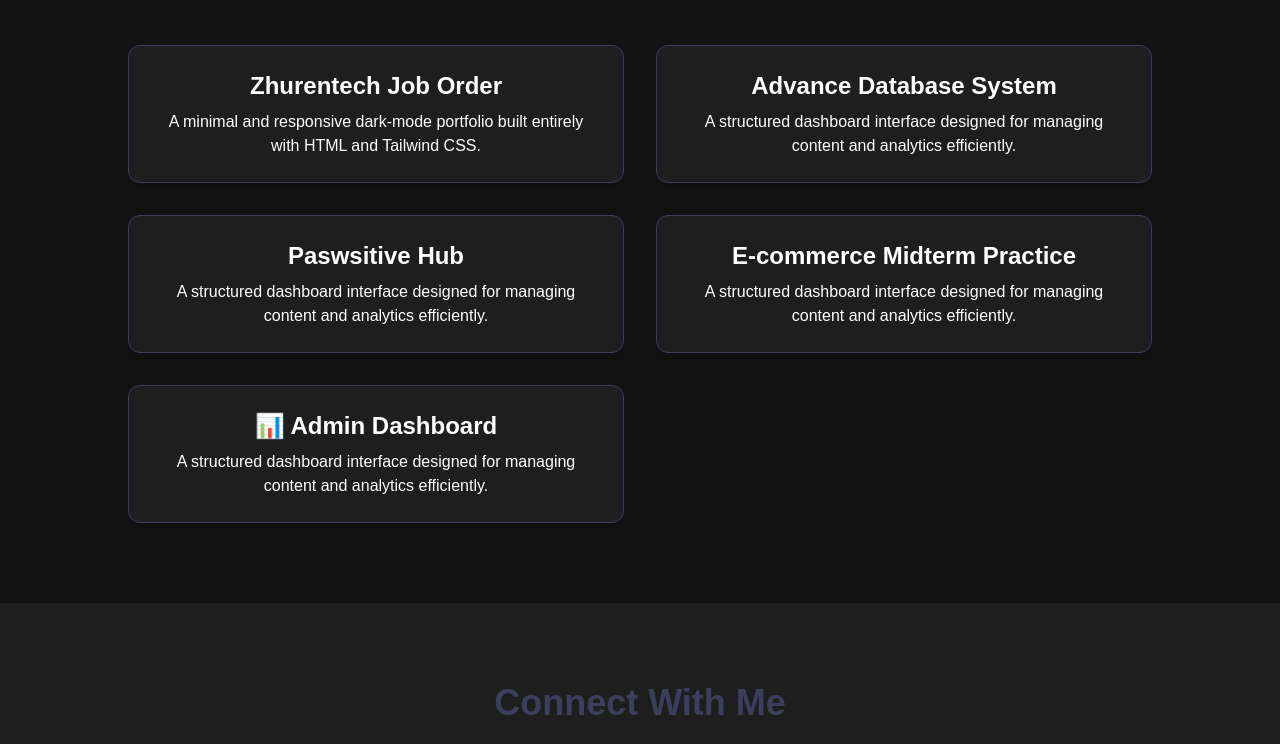
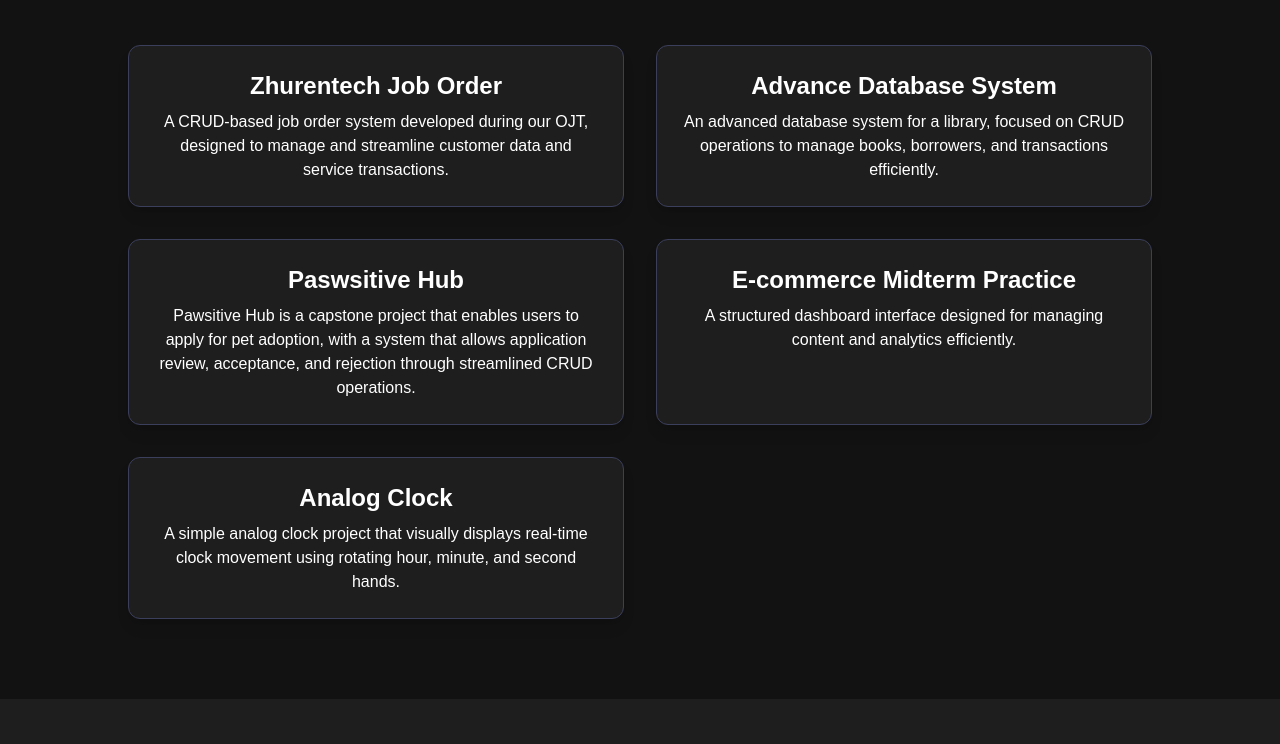
Before and after one commit to work-georgeliteral/portfolio, a plain HTML site: page index.html in a window 1280 px wide. Shown: the part 1231-1975 px from the top of the page. Drawn offline with nearby package versions, Linux system fonts and the light colour scheme.

Commit message:
added some descriptions to the projects

```diff
--- a/index.html
+++ b/index.html
@@ -79,21 +79,21 @@
         <div class=" slide-in bg-[#1e1e1e] p-6 rounded-xl border border-[#3b3f5c] hover:scale-105 transition shadow-lg">
          <a href="https://github.com/work-georgeliteral/zhurentech_job_order">
           <h4 class=" slide-in text-2xl font-semibold mb-2">Zhurentech Job Order</h4>
-          <p>A minimal and responsive dark-mode portfolio built entirely with HTML and Tailwind CSS.</p>
+          <p>A CRUD-based job order system developed during our OJT, designed to manage and streamline customer data and service transactions.</p>
         </a>
         </div>
 
         <div class="bg-[#1e1e1e] p-6 rounded-xl border border-[#3b3f5c] hover:scale-105 transition shadow-lg">
           <a href="https://github.com/work-georgeliteral/advance-database-system-lms">
             <h4 class="text-2xl font-semibold mb-2">Advance Database System</h4>
-          <p>A structured dashboard interface designed for managing content and analytics efficiently.</p>
+          <p>An advanced database system for a library, focused on CRUD operations to manage books, borrowers, and transactions efficiently.</p>
           </a>
         </div>
 
          <div class="bg-[#1e1e1e] p-6 rounded-xl border border-[#3b3f5c] hover:scale-105 transition shadow-lg">
            <a href="https://github.com/work-georgeliteral/Pawsitive-Hub">
           <h4 class="text-2xl font-semibold mb-2">Paswsitive Hub</h4>
-          <p>A structured dashboard interface designed for managing content and analytics efficiently.</p>
+          <p>Pawsitive Hub is a capstone project that enables users to apply for pet adoption, with a system that allows application review, acceptance, and rejection through streamlined CRUD operations.</p>
          </a>
         </div>
 
@@ -106,8 +106,8 @@
 
          <div class="bg-[#1e1e1e] p-6 rounded-xl border border-[#3b3f5c] hover:scale-105 transition shadow-lg">
           <a href="https://github.com/work-georgeliteral/analog-clock">
-          <h4 class="text-2xl font-semibold mb-2">📊 Admin Dashboard</h4>
-          <p>A structured dashboard interface designed for managing content and analytics efficiently.</p>
+          <h4 class="text-2xl font-semibold mb-2">Analog Clock</h4>
+          <p>A simple analog clock project that visually displays real-time clock movement using rotating hour, minute, and second hands.</p>
           </a>
         </div>
 
```
